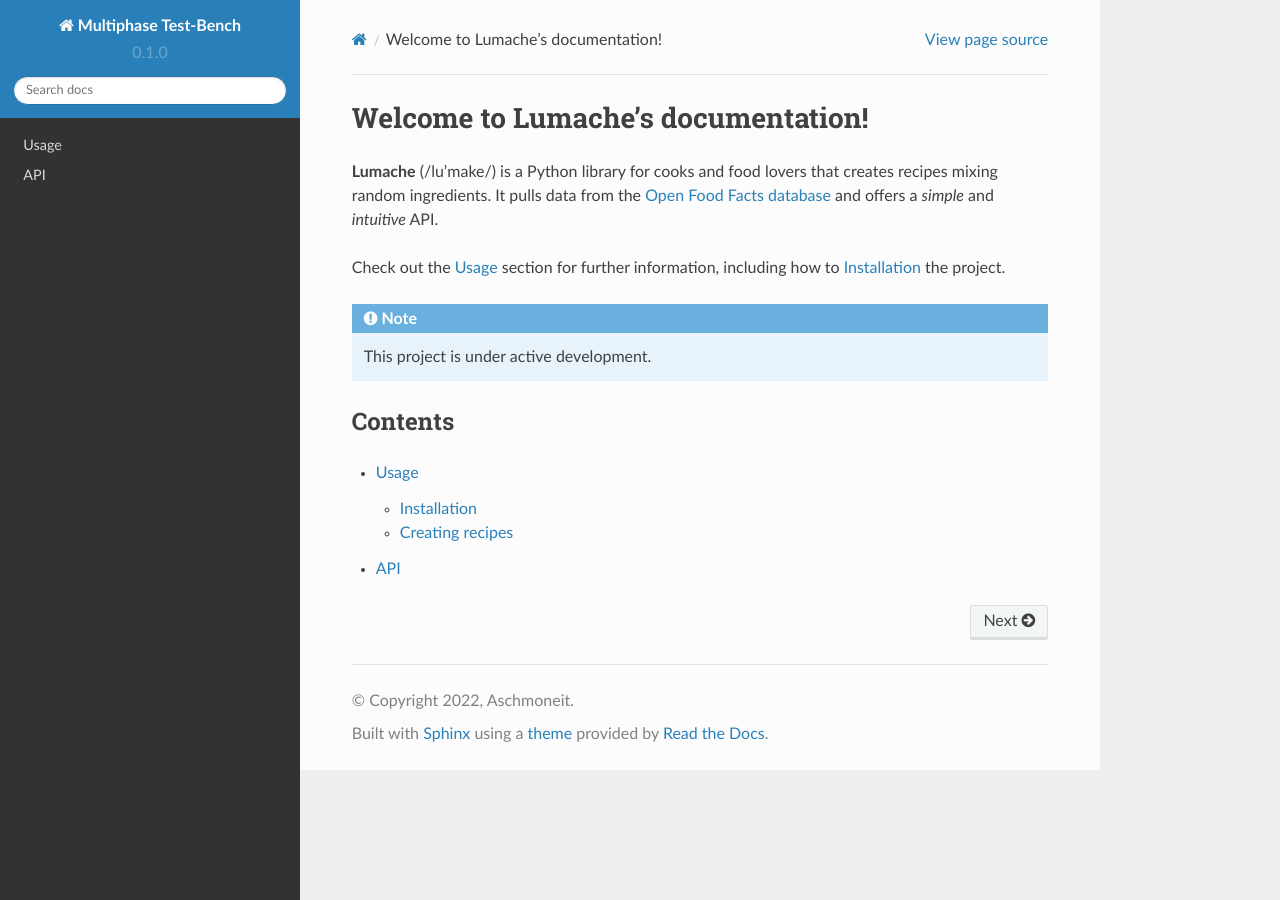
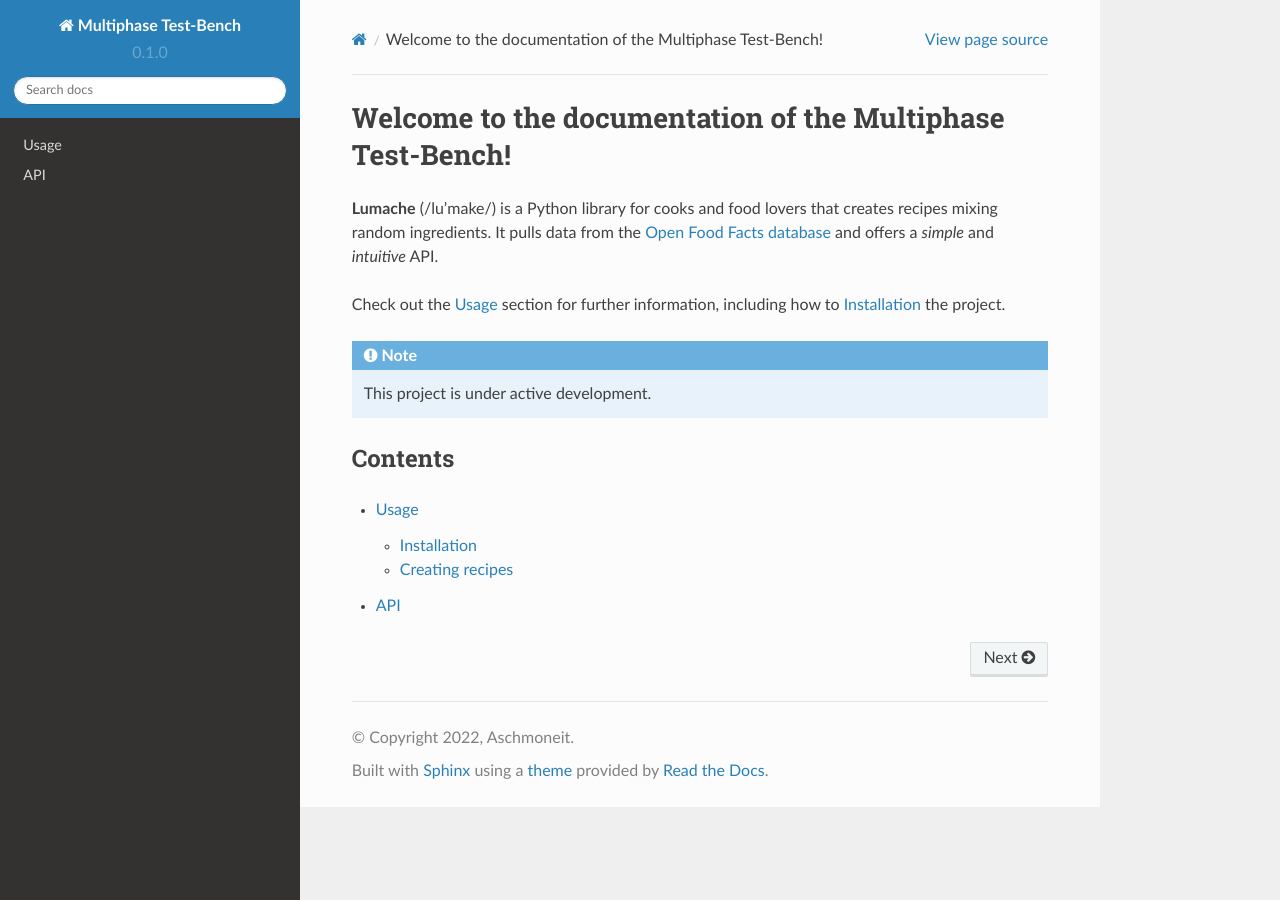
Before and after one commit to fjaschmoneit/multiphase-test-bench, a Sphinx documentation site: the page built from docs/source/index.rst, in a window 1280 px wide. Built offline with Sphinx 7.4.7 and the Read the Docs theme 2.0.0, drawn with Linux system fonts in a browser that asks for light colours; pages that are not in the unit, such as notebooks, are missing from menus.

Commit message:
Update index.rst

```diff
--- a/docs/source/index.rst
+++ b/docs/source/index.rst
@@ -1,5 +1,5 @@
-Welcome to Lumache's documentation!
-===================================
+Welcome to the documentation of the Multiphase Test-Bench!
+==========================================================
 
 **Lumache** (/lu'make/) is a Python library for cooks and food lovers
 that creates recipes mixing random ingredients.
```
